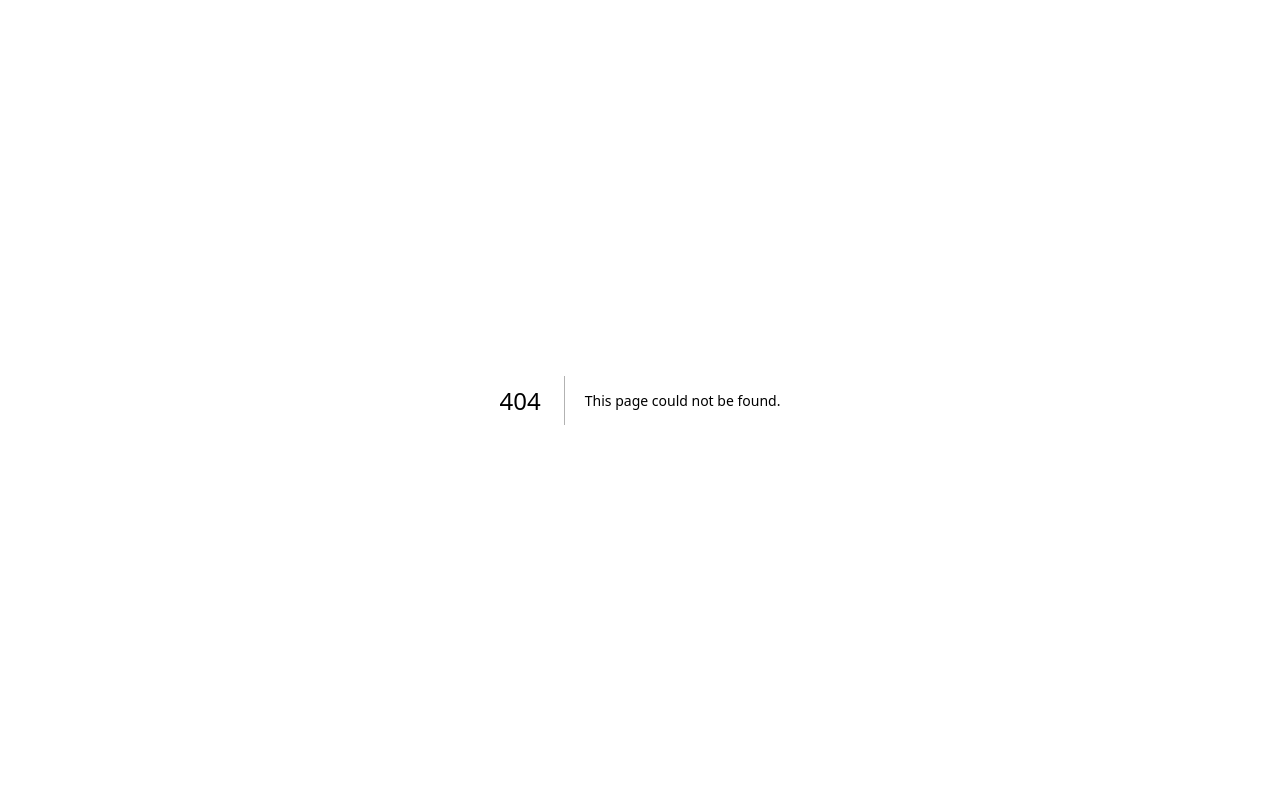
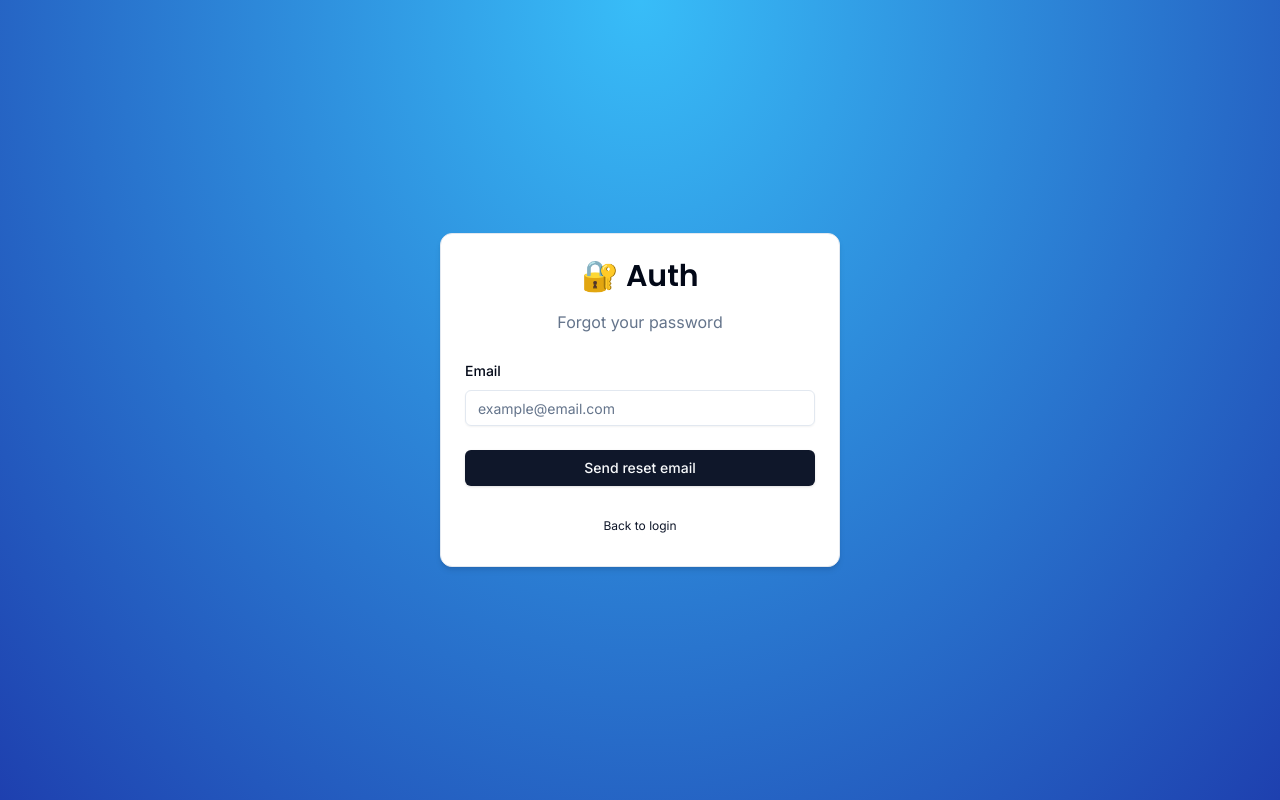
Before and after one commit to PedroJorge148/auth-next, a Next.js app: page /auth/reset in a window 1280 px wide. Before the commit this address had no page. Built offline with nearby package versions, Linux system fonts and the light colour scheme; no server answers.

Commit message:
feat: send reset password email

```diff
--- a/src/actions/login.ts
+++ b/src/actions/login.ts
@@ -1,7 +1,7 @@
 'use server'
 
 import { signIn } from "@/auth"
-import { generateVerificaitonToken } from "@/data/tokens"
+import { generateVerificationToken } from "@/data/tokens"
 import { getUserByEmail } from "@/data/user"
 import { sendVerificationEmail } from "@/lib/mail"
 import { DEFAULT_LOGIN_REDIRECT } from "@/routes"
@@ -24,7 +24,7 @@ export async function login(values: LoginSchema) {
   }
 
   if (!existingUser.emailVerified) {
-    const verificationToken = await generateVerificaitonToken(
+    const verificationToken = await generateVerificationToken(
       existingUser.email
     )
 
--- a/src/actions/register.ts
+++ b/src/actions/register.ts
@@ -4,7 +4,7 @@ import { hash } from 'bcryptjs'
 import { db } from "@/lib/prisma"
 import { getUserByEmail } from "@/data/user"
 import { sendVerificationEmail } from "@/lib/mail"
-import { generateVerificaitonToken } from "@/data/tokens"
+import { generateVerificationToken } from "@/data/tokens"
 import { registerSchema, RegisterSchema } from "@/schemas"
 
 export async function register(values: RegisterSchema) {
@@ -31,7 +31,7 @@ export async function register(values: RegisterSchema) {
     }
   })
 
-  const verificationToken = await generateVerificaitonToken(email)
+  const verificationToken = await generateVerificationToken(email)
   await sendVerificationEmail(verificationToken.email, verificationToken.token)
 
   return { success: 'Confirmation email sent!' }
--- /dev/null
+++ b/src/actions/reset.ts
@@ -0,0 +1,27 @@
+'use server'
+
+import { resetSchema, ResetSchema } from "@/schemas"
+import { getUserByEmail } from "@/data/user"
+import { generatePasswordResetToken } from "@/data/tokens"
+import { sendPasswordResetEmail } from "@/lib/mail"
+
+export async function reset(values: ResetSchema) {
+  const validatedFields = resetSchema.safeParse(values)
+
+  if (!validatedFields.success) {
+    return { error: 'Invalid email!' }
+  }
+
+  const { email } = validatedFields.data
+
+  const existingUser = await getUserByEmail(email)
+
+  if (!existingUser) {
+    return { error: 'Email not found!' }
+  }
+
+  const passwordResetToken = await generatePasswordResetToken(email)
+  await sendPasswordResetEmail(passwordResetToken.email, passwordResetToken.token)
+
+  return { success: 'Reset email sent!' }
+}
--- /dev/null
+++ b/src/app/auth/reset/page.tsx
@@ -0,0 +1,7 @@
+import { ResetForm } from "@/components/auth/reset-form";
+
+export default function ResetPage() {
+  return (
+    <ResetForm />
+  )
+}
--- a/src/components/auth/login-form.tsx
+++ b/src/components/auth/login-form.tsx
@@ -20,6 +20,7 @@ import { FormSuccess } from "@/components/form-success"
 import { zodResolver } from '@hookform/resolvers/zod'
 import { CardWrapper } from "@/components/auth/card-wrapper"
 import { login } from "@/actions/login"
+import Link from "next/link"
 
 export function LoginForm() {
   const searchParams = useSearchParams()
@@ -94,6 +95,11 @@ export function LoginForm() {
                       {...field}
                     />
                   </FormControl>
+                  <Button size="sm" variant="link" className="px-0 font-normal" asChild>
+                    <Link href="/auth/reset">
+                      Forgot password?
+                    </Link>
+                  </Button>
                   <FormMessage />
                 </FormItem>
               )}
--- /dev/null
+++ b/src/components/auth/reset-form.tsx
@@ -0,0 +1,85 @@
+'use client'
+
+import { useState, useTransition } from "react"
+import { useForm } from "react-hook-form"
+import { Button } from "../ui/button"
+import { Input } from "../ui/input"
+
+import { CardWrapper } from "@/components/auth/card-wrapper"
+import { FormError } from "@/components/form-error"
+import { FormSuccess } from "@/components/form-success"
+import {
+  Form,
+  FormControl,
+  FormField,
+  FormItem,
+  FormLabel,
+  FormMessage,
+} from '@/components/ui/form'
+import { ResetSchema, resetSchema } from "@/schemas"
+import { zodResolver } from '@hookform/resolvers/zod'
+import { reset } from "@/actions/reset"
+
+export function ResetForm() {
+  const [error, setError] = useState<string | undefined>('')
+  const [success, setSuccess] = useState<string | undefined>('')
+  const [pending, startTransition] = useTransition()
+
+  const form = useForm<ResetSchema>({
+    resolver: zodResolver(resetSchema),
+    defaultValues: {
+      email: '',
+    }
+  })
+
+  function onResetSubmit(values: ResetSchema) {
+    setError('')
+    setSuccess('')
+
+    startTransition(() => {
+      reset(values)
+        .then((data) => {
+          setError(data?.error)
+          setSuccess(data?.success)
+        })
+    })
+  }
+
+  return (
+    <CardWrapper
+      headerLabel="Forgot your password"
+      backButtonLabel="Back to login"
+      backButtonHref="/auth/login"
+    >
+      <Form {...form}>
+        <form onSubmit={form.handleSubmit(onResetSubmit)} className="space-y-6">
+          <div className="space-y-4">
+            <FormField
+              control={form.control}
+              name="email"
+              render={({field}) => (
+                <FormItem>
+                  <FormLabel>Email</FormLabel>
+                  <FormControl>
+                    <Input
+                      type="email"
+                      placeholder="example@email.com"
+                      disabled={pending}
+                      {...field}
+                    />
+                  </FormControl>
+                  <FormMessage />
+                </FormItem>
+              )}
+            />
+          </div>
+          <FormError message={error} />
+          <FormSuccess message={success} />
+          <Button type="submit" disabled={pending} className="w-full">
+            Send reset email
+          </Button>
+        </form>
+      </Form>
+    </CardWrapper>
+  )
+}
--- /dev/null
+++ b/src/data/password-reset-token.ts
@@ -0,0 +1,25 @@
+import { db } from "@/lib/prisma";
+
+export async function getPasswordResetTokenByToken(token: string) {
+ try {
+  const passwordToken = await db.passwordResetToken.findUnique({
+    where: { token }
+  })
+
+  return passwordToken
+ } catch {
+  return null
+ }
+}
+
+export async function getPasswordResetTokenByEmail(email: string) {
+  try {
+   const passwordToken = await db.passwordResetToken.findFirst({
+     where: { email }
+   })
+
+   return passwordToken
+  } catch {
+   return null
+  }
+ }
--- a/src/data/tokens.ts
+++ b/src/data/tokens.ts
@@ -1,8 +1,9 @@
 import { randomUUID } from 'node:crypto'
 import { getVerificationTokenByEmail } from "./verification-token"
 import { db } from "@/lib/prisma"
+import { getPasswordResetTokenByEmail } from "./password-reset-token"
 
-export async function generateVerificaitonToken(email: string) {
+export async function generateVerificationToken(email: string) {
   const token = randomUUID()
   const expires = new Date(new Date().getTime() + 3600 * 1000) // expires in 1 hour
 
@@ -26,3 +27,26 @@ export async function generateVerificaitonToken(email: string) {
 
   return verificationToken
 }
+
+export async function generatePasswordResetToken(email: string) {
+  const token = randomUUID()
+  const expires = new Date(new Date().getTime() + 3600 * 1000) // 1 hour
+
+  const existingToken = await getPasswordResetTokenByEmail(email)
+
+  if (existingToken) {
+    await db.passwordResetToken.delete({
+      where: { id: existingToken.id }
+    })
+  }
+
+  const passwordResetToken = await db.passwordResetToken.create({
+    data: {
+      email,
+      token,
+      expires
+    }
+  })
+
+  return passwordResetToken
+}
--- a/src/lib/mail.ts
+++ b/src/lib/mail.ts
@@ -15,3 +15,17 @@ export async function sendVerificationEmail(
     html: `<p>Click <a href="${confirmLink}">here</a> to confirm email.</p>`
   })
 }
+
+export async function sendPasswordResetEmail(
+  email: string,
+  token: string,
+) {
+  const resetLink = `http://localhost:3000/auth/new-password?token=${token}`
+
+  await resend.emails.send({
+    from: 'onboarding@resend.dev',
+    to: email,
+    subject: 'Reset your password',
+    html: `<p>Click <a href="${resetLink}">here</a> to reset your password.</p>`
+  })
+}
--- a/src/routes.ts
+++ b/src/routes.ts
@@ -17,6 +17,7 @@ export const authRoutes = [
   '/auth/login',
   '/auth/register',
   '/auth/error',
+  '/auth/reset',
 ]
 
 /**
--- a/src/schemas/index.ts
+++ b/src/schemas/index.ts
@@ -14,3 +14,9 @@ export const registerSchema = z.object({
 })
 
 export type RegisterSchema = z.infer<typeof registerSchema>
+
+export const resetSchema = z.object({
+  email: z.string().email('Email is required'),
+})
+
+export type ResetSchema = z.infer<typeof resetSchema>
```
Also changed, not shown: 1 other file (tests, documents, lock files or other folders).
